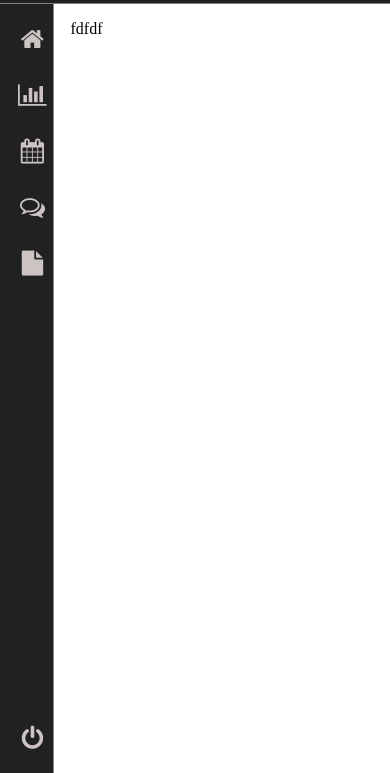
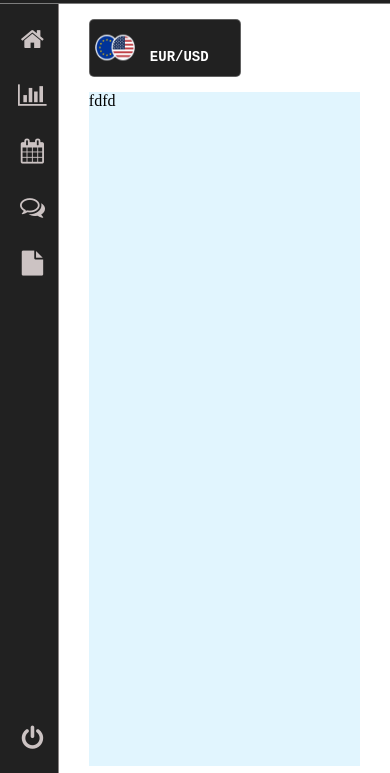
Before and after one commit to EdwinCruz13/Ucamp-Dashboard, a plain HTML site: page index.html in a window 390 px wide. Shown: the part 71-844 px from the top of the page. Drawn offline with Linux system fonts and the light colour scheme.

Commit message:
adding changes

```diff
--- a/css/style.css
+++ b/css/style.css
@@ -48,13 +48,17 @@ main {
 
 /*container*/
 #main-container .container {
-
-
   width: 100%;
-  padding: 1rem;
-
+  padding: 1.8542rem;
   background-color: #fff;
 }
+
+#main-container .container #chart_container {
+    display: block;
+    width: 100%;
+    height: 95%;
+    background-color: #E1F5FE;
+  }
 
 /*panel izquierdo*/
 aside ul,
@@ -91,7 +95,7 @@ aside li {
   box-shadow: inset -0.5px 0px 0px 0px #f3e7e7;
 
   /*una animación para el incremento de tamaño de ancho*/
-  transition: width 0.1s ease-in-out;
+  transition: width 0.5s ease-out;
 }
 
 .main-menu > ul {
@@ -237,10 +241,12 @@ ol {
 .card:hover {
   /*box-shadow: inset 0 -3px 0px 0px #6330bc;*/
   box-shadow: inset 0 -3px 0px 0px #fbc02d;
-  background-color: #9e9d9d49;
+  background-color: #646161;
   cursor: pointer;
   transition: all 0.5s ease;
 }
+
+
 
 .card-details {
   position: relative;
@@ -383,7 +389,7 @@ ol {
 /*para mobile*/
 @media (max-width: 480px) {
   .main-menu {
-    width: 70px;
+    width: 85px;
     transition: width 0.5s ease-out;
   }
   .nav {
--- a/index.html
+++ b/index.html
@@ -25,7 +25,7 @@
                 <div id="section-card">
                     <div class="card">
                         <div class="image">
-                            <img src="./resources/EURUSD.png" alt="" />
+                            <img src="./resources/EURUSD.png" alt="Forex-Market" />
                         </div>
 
                         <div class="card-details">
@@ -38,7 +38,7 @@
 
                     <div class="card">
                         <div class="image">
-                            <img src="./resources/GBPUSD.png" alt="" />
+                            <img src="./resources/GBPUSD.png" alt="Forex-Market" />
                         </div>
 
                         <div class="card-details">
@@ -51,7 +51,7 @@
 
                     <div class="card">
                         <div class="image">
-                            <img src="./resources/USDJPY.png" alt="" />
+                            <img src="./resources/USDJPY.png" alt="Forex-Market" />
                         </div>
 
                         <div class="card-details">
@@ -64,7 +64,7 @@
 
                     <div class="card">
                         <div class="image">
-                            <img src="./resources/USDCAD.png" alt="" />
+                            <img src="./resources/USDCAD.png" alt="Forex-Market" />
                         </div>
 
                         <div class="card-details">
@@ -77,7 +77,7 @@
 
                     <div class="card">
                         <div class="image">
-                            <img src="./resources/USDCHF.png" alt="" />
+                            <img src="./resources/USDCHF.png" alt="Forex-Market" />
                         </div>
 
                         <div class="card-details">
@@ -179,7 +179,26 @@
 
 
             <div class="container">
-                    fdfdf
+               <section class="title_container">
+                    <div id="selected-card" class="card">
+                        <div class="image">
+                            <img id="selected-currency-image" src="./resources/EURUSD.png" alt="Forex-Market" />
+                        </div>
+
+                        <div class="card-details">
+                            <h3 id="selected-currency">EUR/USD</h3>
+                            <p>
+                                Forex
+                            </p>
+                        </div>
+                    </div>
+               </section>
+
+               <section id="chart_container">
+                    <div>
+                        fdfd
+                    </div>
+               </section>
             </div>
 
 
```
